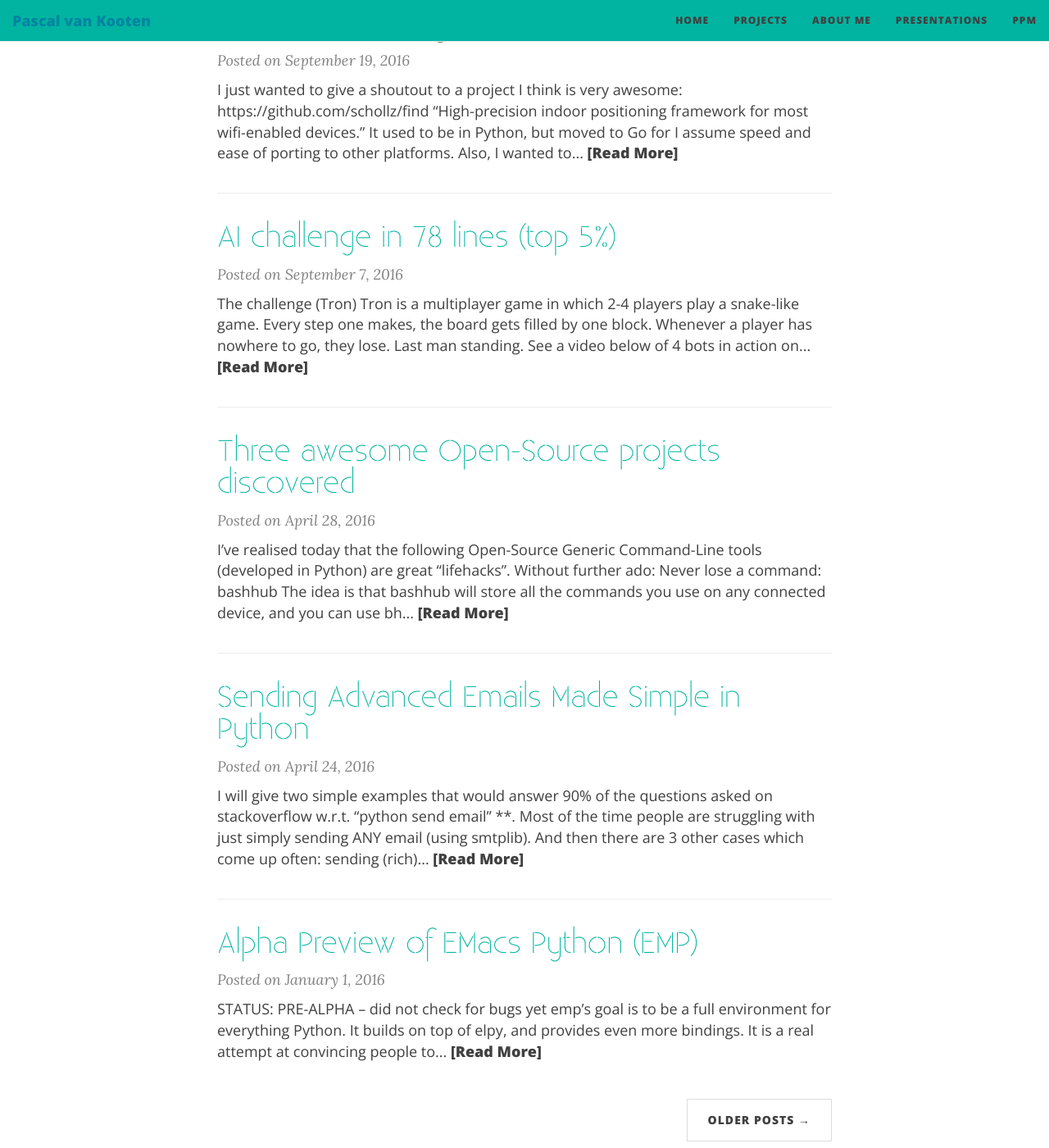
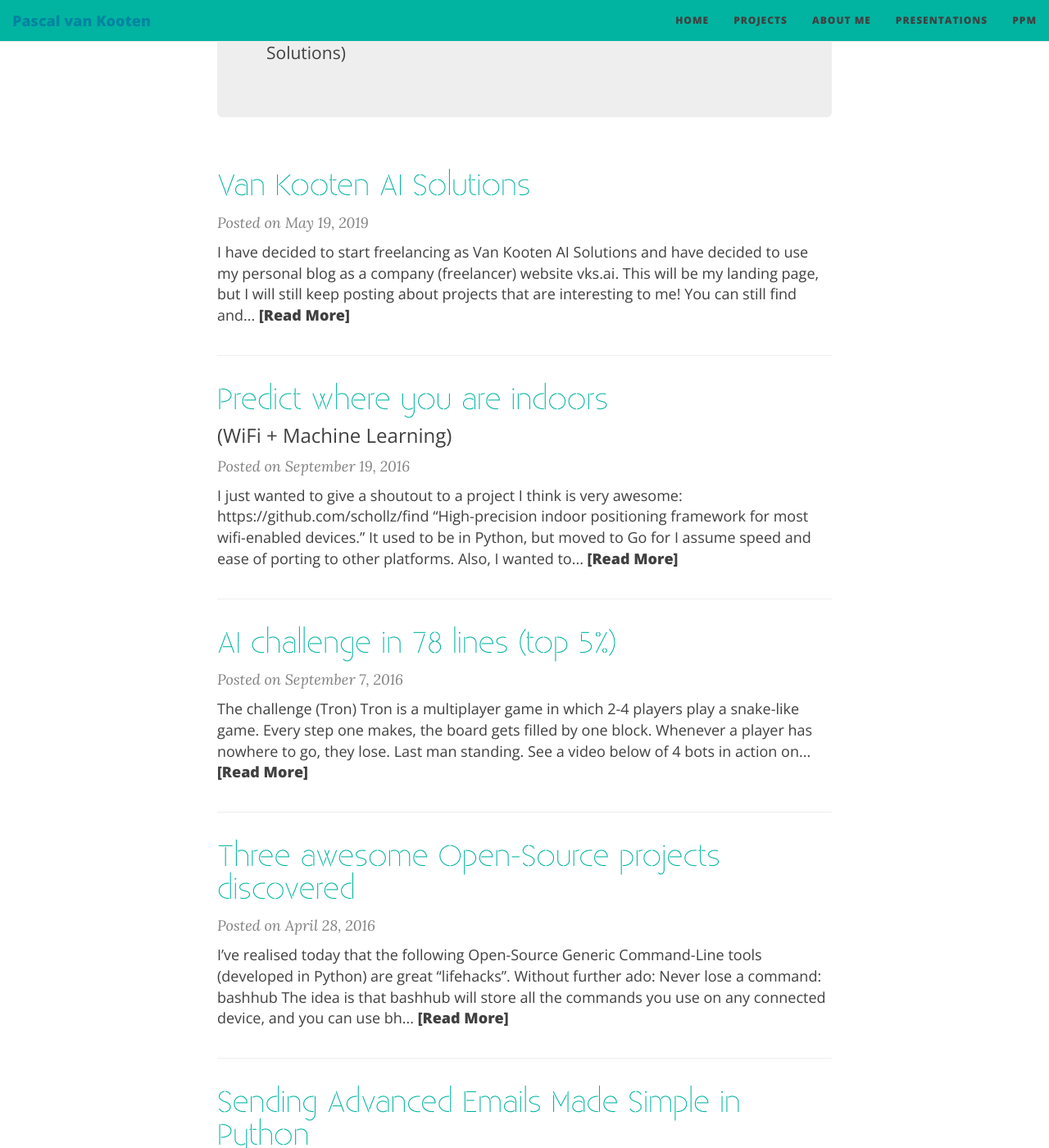
Before and after one commit to kootenpv/kootenpv.github.io, a Jekyll site: the page built from index.html, in a window 1280 px wide and 1400 px high, scrolled down 359 px. Shown: the whole window at 82% size. Built offline with Jekyll 4.4.1, drawn with Linux system fonts in a browser that asks for light colours; nearby versions of some CDN libraries; the list of posts is cut into pages by our own code.

Commit message:
website update: Van Kooten AI Solutions

```diff
--- /dev/null
+++ b/_posts/2019-05-19-van-kooten-ai-solutions.md
@@ -0,0 +1,10 @@
+---
+layout: post
+title: Van Kooten AI Solutions
+subtitle:
+---
+I have decided to start freelancing as **Van Kooten AI Solutions** and have decided to use my personal blog as a company (freelancer) website [vks.ai](https://vks.ai).
+
+This will be my landing page, but I will still keep posting about projects that are interesting to me!
+
+You can still find and contact me at [LinkedIn](https://www.linkedin.com/in/pascalvkooten/) and [Github](https://github.com/kootenpv).
--- a/index.html
+++ b/index.html
@@ -4,11 +4,9 @@
 subtitle: Blogging, projects and such
 ---
 
-<!-- <div class="main-explain-area jumbotron"> -->
-<!--   <p>Welcome!</p> -->
-<!--   <p>This page is still under construction</p> -->
-<!--   <p>Below are sample posts for illustration purposes.</p> -->
-<!-- </div> -->
+<div class="main-explain-area jumbotron">
+  <p>Welcome! This is the website for Pascal (Van Kooten AI Solutions)</p>
+</div>
 
 <div class="posts-list">
   {% for post in paginator.posts %}
```
Also changed, not shown: _posts/2015-10-19-art-style.md (+2 -2 lines), _posts/2015-12-28-pylint-flymake-anno-2016.md (+1 -1 lines).
